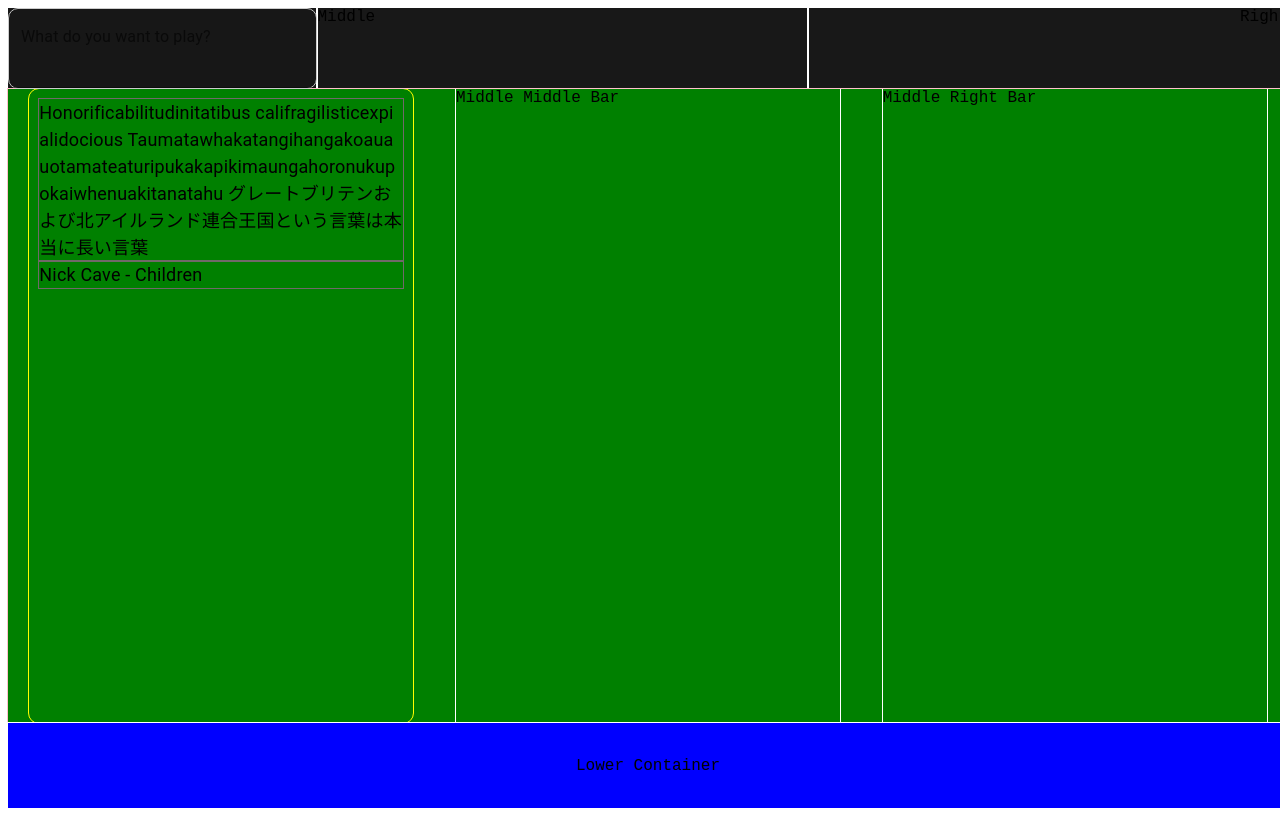
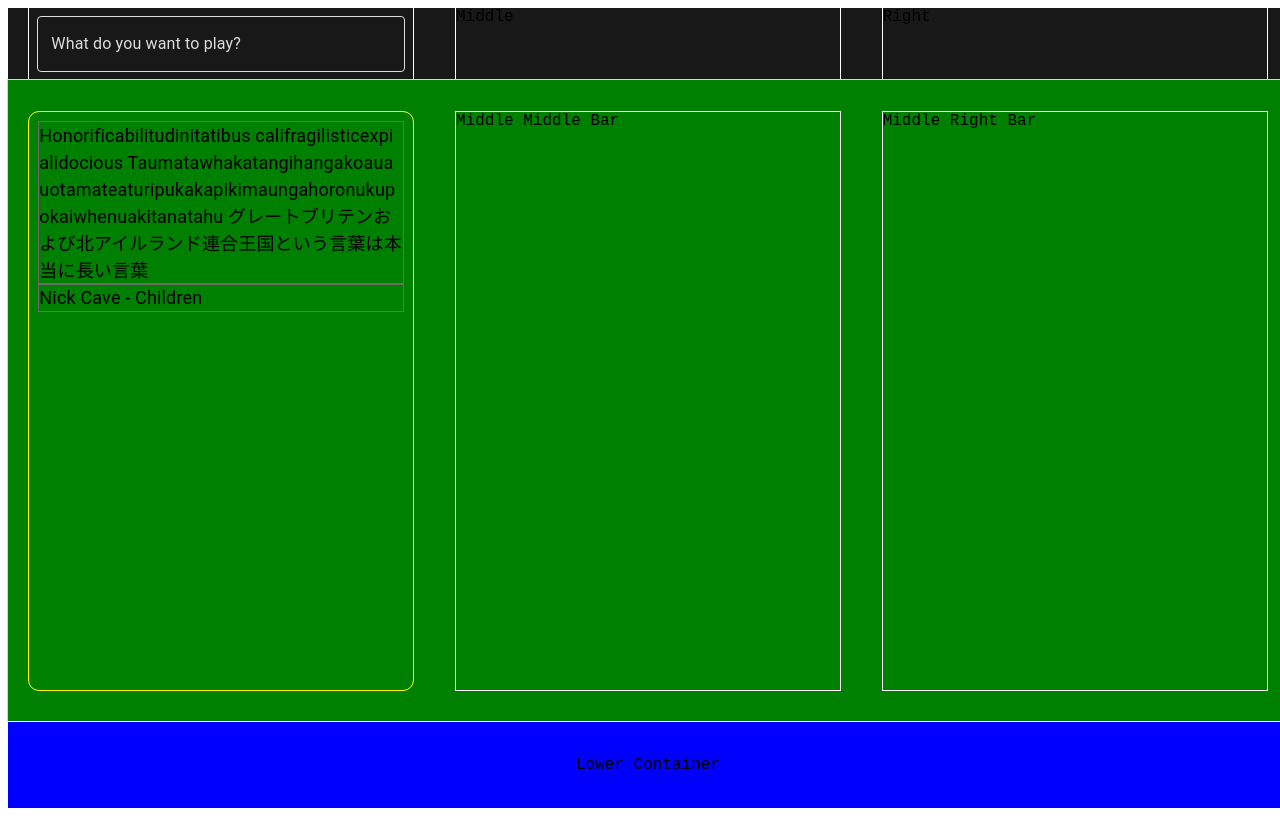
Before and after one commit to mischano/web-player-frontend, a React app: page / in a window 1280 px wide. Built offline with nearby package versions, Linux system fonts and the light colour scheme.

Commit message:
Finishing up Search Bar. Started Middle Boxes.

```diff
--- a/src/components/Middle Bar/ChatUI.js
+++ b/src/components/Middle Bar/ChatUI.js
@@ -29,6 +29,11 @@ const ChatUI = ({
                 }}
                 variant={customTypography.variant}
             >
+                {/* Honorificabilitudinitatibus califragilisticexpialidocious Taumatawhakatangihangakoauauotamateaturipukakapikimaungahoronukupokaiwhenuakitanatahu グレートブリテンおよび北アイルランド連合王国という言葉は本当に長い言葉
+                Honorificabilitudinitatibus califragilisticexpialidocious Taumatawhakatangihangakoauauotamateaturipukakapikimaungahoronukupokaiwhenuakitanatahu グレートブリテンおよび北アイルランド連合王国という言葉は本当に長い言葉
+                Honorificabilitudinitatibus califragilisticexpialidocious Taumatawhakatangihangakoauauotamateaturipukakapikimaungahoronukupokaiwhenuakitanatahu グレートブリテンおよび北アイルランド連合王国という言葉は本当に長い言葉
+                Honorificabilitudinitatibus califragilisticexpialidocious Taumatawhakatangihangakoauauotamateaturipukakapikimaungahoronukupokaiwhenuakitanatahu グレートブリテンおよび北アイルランド連合王国という言葉は本当に長い言葉
+                Honorificabilitudinitatibus califragilisticexpialidocious Taumatawhakatangihangakoauauotamateaturipukakapikimaungahoronukupokaiwhenuakitanatahu グレートブリテンおよび北アイルランド連合王国という言葉は本当に長い言葉   */}
                 Honorificabilitudinitatibus califragilisticexpialidocious Taumatawhakatangihangakoauauotamateaturipukakapikimaungahoronukupokaiwhenuakitanatahu グレートブリテンおよび北アイルランド連合王国という言葉は本当に長い言葉
             </Typography>
             <Typography
--- a/src/components/Middle Bar/MiddleBar.js
+++ b/src/components/Middle Bar/MiddleBar.js
@@ -6,9 +6,7 @@ const MiddleBar = () => {
     return (
         <div className="middle-bar-main-container">
             <div className="middle-bar-left-container">
-                {/* <div className="custom-paper"> */}
-                    <ChatUI />
-                {/* </div> */}
+                <ChatUI />
             </div>
             <div className="middle-bar-middle-container">
                 Middle Middle Bar
--- a/src/components/Top Bar/SearchBar.js
+++ b/src/components/Top Bar/SearchBar.js
@@ -1,19 +1,49 @@
 import React, { useState } from "react";
 import TextField from "@mui/material/TextField";
-
+import InputAdornment from '@mui/material/InputAdornment';
 const SearchBar = () => {
     return (
         <TextField
-            label="What do you want to play?" variant="filled"
-            multiline={true}
-            rows={2}
-            sx={{
-                flexGrow: 1,
-                border: '1px solid #ccc',
-                // backgroundColor: 'white',
-                borderRadius: '10px',
-                // border: '1px solid #008000',
-        }}/>
+        label="What do you want to play?"
+        id="outlined-start-adornment"
+        sx={{
+            m: 1,
+            width: '40ch',
+            '& .MuiOutlinedInput-root': {
+                '& fieldset': {
+                    borderColor: '#dedddb', // Default outline color
+                    borderWidth: '1.5px',
+                },
+                '&:hover fieldset': {
+                    borderColor: '#fbfcf8', // Outline color on hover
+                    borderWidth: '2px',
+                },
+                '&.Mui-focused fieldset': {
+                    borderColor: '#ffffff', // Outline color when focused
+                    borderWidth: '2.5px',
+                },
+                '& .MuiInputBase-input': {
+                    color: 'white', // Font color for input text
+                    fontFamily: "'Fira Code', monospace",
+                },
+            },
+        }}
+        InputLabelProps={{
+            style: { color: '#dedddb' }, // Default label color
+            sx: {
+              '&.Mui-focused': {
+                color: '#ffffff', // Label color when focused
+                fontFamily: "'Fira Code', monospace",
+                transform: 'scale(0.65)', // Adjust label position and scale when focused
+              },
+            },
+        }}
+        // slotProps={{
+        //   input: {
+        //     startAdornment: <InputAdornment position="start"></InputAdornment>,
+        //   },
+        // }}
+      />
     );
 };
 
--- a/static/css/middle.css
+++ b/static/css/middle.css
@@ -2,16 +2,18 @@
     display: flex;
     flex-direction: row;
     justify-content: space-around;
-
+    align-items: center;
     flex-grow: 1;
     outline: 1px solid pink;
 }
 
 .middle-bar-left-container {
     display: flex;
+
     flex-grow: 1;
     max-width: 30%;
-
+    max-height: 90%;
+    min-height: 90%;
     /* outline: 1px solid white; */
 }
 
@@ -20,6 +22,8 @@
 
     flex-grow: 1;
     max-width: 30%;
+    max-height: 90%;
+    min-height: 90%;
 
     outline: 1px solid white;
 }
@@ -29,6 +33,8 @@
 
     flex-grow: 1;
     max-width: 30%;
+    max-height: 90%;
+    min-height: 90%;
 
     outline: 1px solid white;
 }
@@ -36,15 +42,12 @@
 .custom-paper {
     display: flex;
     flex-direction: column;
+
     flex-grow: 1;
     max-width: 100%;
 
     padding: 10px;
     border-radius: 10px;
 
-    /* max-width: 100%;
-    word-break: break-word;
-    overflow-wrap: break-word; */
-
     outline: solid 1px yellow;
 }
--- a/static/css/top.css
+++ b/static/css/top.css
@@ -1,7 +1,7 @@
 .top-bar-main-container {
     display: flex;
     flex-direction: row;
-    justify-content: space-between;
+    justify-content: space-around;
 
     flex-grow: 1;
     outline: 1px solid white;
@@ -9,7 +9,12 @@
 
 .top-bar-left-container {
     display: flex;
-    flex-grow: 0.2;
+    flex-direction: row;
+    justify-content: center;
+
+    flex-grow: 1;
+    max-width: 30%;
+
     outline: 1px solid white;
 }
 
@@ -17,14 +22,16 @@
     display: flex;
 
     flex-grow: 1;
+    max-width: 30%;
 
     outline: 1px solid white;
 }
 
 .top-bar-right-container {
     display: flex;
-    flex-direction: row-reverse;
+
     flex-grow: 1;
+    max-width: 30%;
 
     outline: 1px solid white;
 }
```
